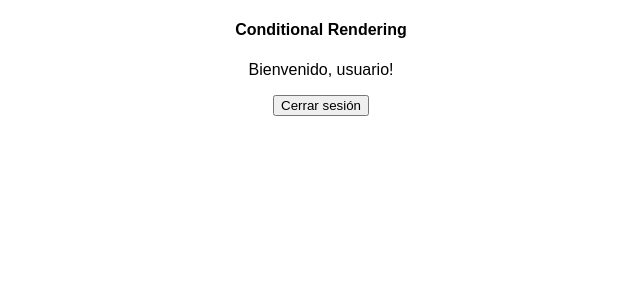
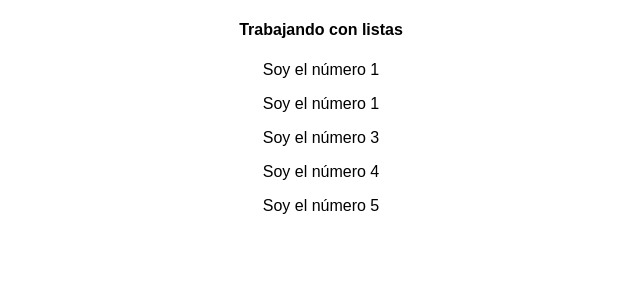
Before and after one commit to nechuba93/aprendereact, a React (Create React App) app: page / in a window 1280 px wide. Shown: the top 300 px of the page, without its empty margins (319-959 px from the left). Built offline with nearby package versions, Linux system fonts and the light colour scheme.

Commit message:
4:25 listas

```diff
--- a/src/App.js
+++ b/src/App.js
@@ -1,12 +1,15 @@
 import React, { Component } from 'react';
 import './App.css';
-import ConditionalSection from './sections/conditional'
 
 class App extends Component {
   render() {
+    const numbers = [1, 1, 3, 4, 5]
     return (
       <div className="App">
-        <ConditionalSection />
+        <h4>Trabajando con listas</h4>
+        {numbers.map((number, index) => {
+            return <p key={index}>Soy el número {number}</p>
+        })}
       </div>
     );
   }
```
